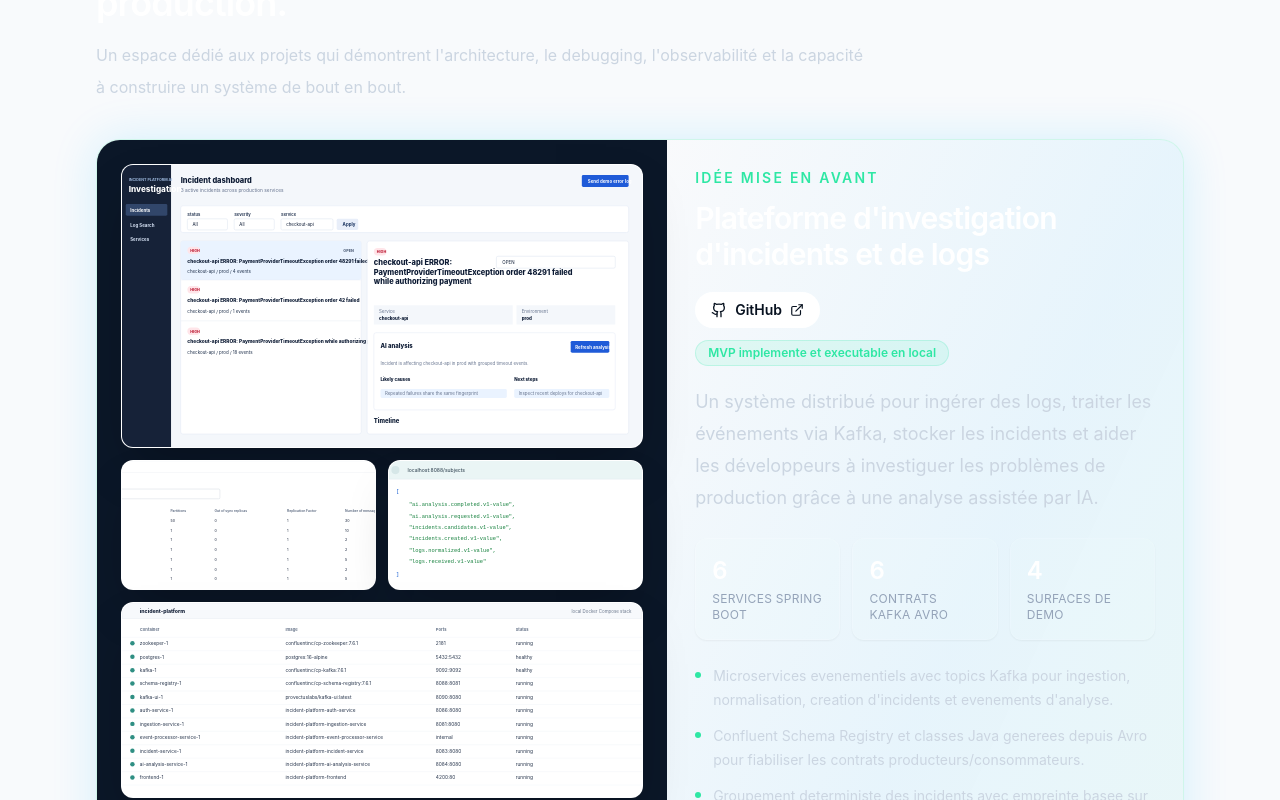
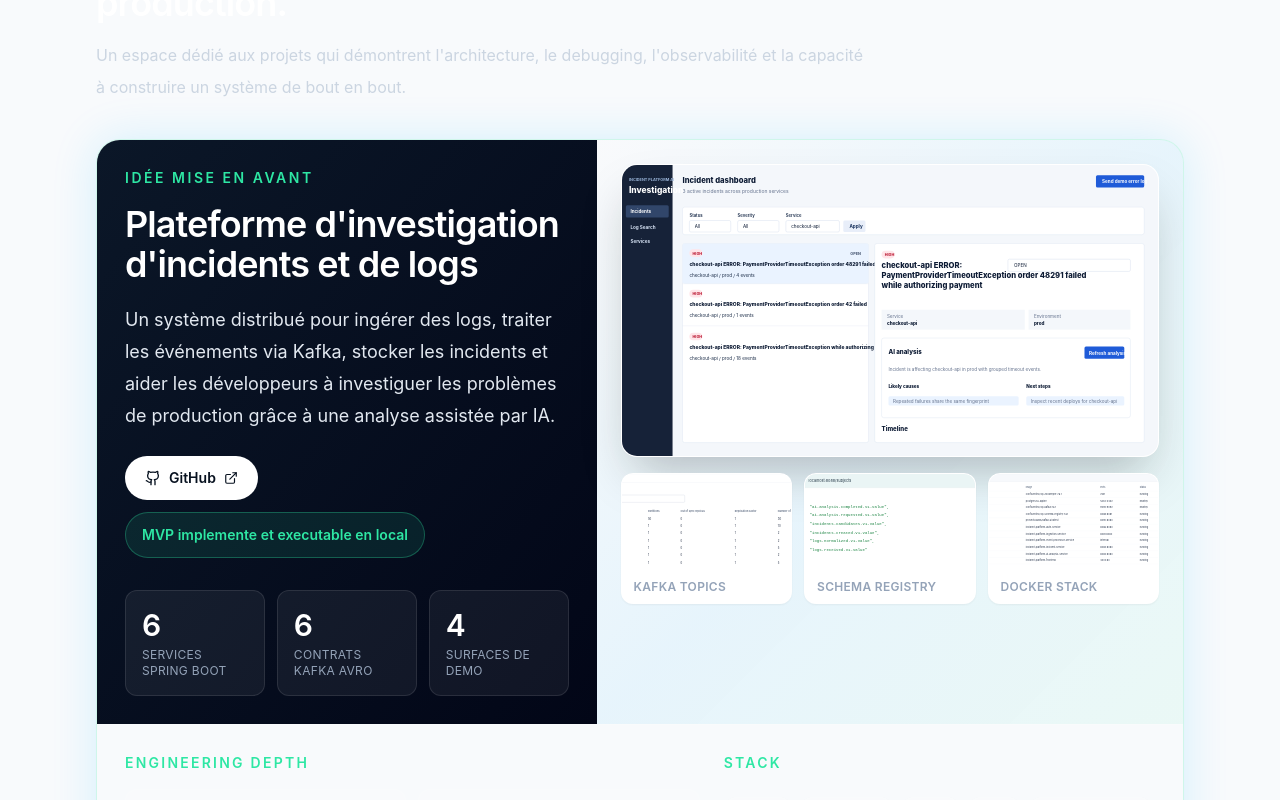
Before and after one commit to Mednj/personal-portfolio-naja-mohamed, a React (Vite) app: page / in a window 1280 px wide. Shown: the part 4860-5660 px from the top of the page. Built offline with nearby package versions, Linux system fonts and the light colour scheme.

Commit message:
Polish featured project layout

```diff
--- a/src/pages/App.tsx
+++ b/src/pages/App.tsx
@@ -26,10 +26,9 @@ import { education, type Language, portfolio, skills } from "../data/portfolio";
 
 const cvHref = "/Mohamed-NAJA-CV-Alternance-M2-2026.pdf";
 const incidentScreens = [
-  { src: incidentUi, label: "Investigation UI", className: "md:col-span-2" },
-  { src: incidentKafka, label: "Kafka UI", className: "" },
-  { src: incidentRegistry, label: "Schema Registry", className: "" },
-  { src: incidentDocker, label: "Docker stack", className: "md:col-span-2" },
+  { src: incidentKafka, label: "Kafka topics" },
+  { src: incidentRegistry, label: "Schema Registry" },
+  { src: incidentDocker, label: "Docker stack" },
 ];
 
 type ContactItem = {
@@ -273,28 +272,16 @@ function Projects({ content }: { content: (typeof portfolio)[Language]["projects
       title={content.title}
       intro={content.intro}
     >
-      <article className="overflow-hidden rounded-[1.5rem] border border-electric/25 bg-white shadow-glow dark:border-mint/20 dark:bg-white/[0.06]">
-        <div className="grid gap-0 lg:grid-cols-[1.05fr_0.95fr]">
-          <div className="bg-slate-950 p-5 dark:bg-ink-2 sm:p-6">
-            <div className="grid gap-3 md:grid-cols-2">
-              {incidentScreens.map((screen) => (
-                <figure
-                  key={screen.label}
-                  className={`${screen.className} overflow-hidden rounded-xl border border-white/10 bg-white shadow-2xl`}
-                >
-                  <img src={screen.src} alt={`${content.projectTitle} - ${screen.label}`} className="h-full min-h-32 w-full object-cover" />
-                </figure>
-              ))}
-            </div>
-          </div>
-          <div className="bg-gradient-to-br from-white via-sky-50/90 to-emerald-50/80 p-7 dark:from-white/[0.08] dark:via-electric/[0.08] dark:to-mint/[0.07]">
-            <div className="flex flex-wrap items-start justify-between gap-5">
+      <article className="overflow-hidden rounded-[1.5rem] border border-electric/20 bg-white shadow-glow dark:border-mint/20 dark:bg-white/[0.06]">
+        <div className="grid gap-0 lg:grid-cols-[0.92fr_1.08fr]">
+          <div className="flex flex-col justify-between bg-gradient-to-br from-slate-950 via-slate-900 to-ink p-7 text-white dark:from-ink-2 dark:to-slate-950">
             <div>
-                <p className="text-sm font-semibold uppercase tracking-[0.16em] text-electric dark:text-mint">{content.featured}</p>
-                <h3 className="mt-3 text-3xl font-semibold tracking-tight text-slate-950 dark:text-white">{content.projectTitle}</h3>
-              </div>
+              <p className="text-sm font-semibold uppercase tracking-[0.18em] text-mint">{content.featured}</p>
+              <h3 className="mt-4 text-3xl font-semibold tracking-tight sm:text-4xl">{content.projectTitle}</h3>
+              <p className="mt-5 text-lg leading-8 text-slate-200">{content.description}</p>
+              <div className="mt-6 flex flex-wrap gap-3">
                 <a
-                className="inline-flex items-center gap-2 rounded-full bg-slate-950 px-4 py-2 text-sm font-semibold text-white transition hover:-translate-y-0.5 hover:bg-electric dark:bg-white dark:text-ink dark:hover:bg-mint"
+                  className="inline-flex items-center gap-2 rounded-full bg-white px-5 py-3 text-sm font-semibold text-ink transition hover:-translate-y-0.5 hover:bg-mint"
                   href={content.repoUrl}
                   target="_blank"
                   rel="noreferrer"
@@ -303,39 +290,64 @@ function Projects({ content }: { content: (typeof portfolio)[Language]["projects
                   GitHub
                   <ExternalLink size={14} />
                 </a>
+                <span className="inline-flex items-center rounded-full border border-mint/30 bg-mint/10 px-4 py-3 text-sm font-semibold text-mint">
+                  {content.status}
+                </span>
               </div>
-            <p className="mt-3 inline-flex rounded-full border border-electric/20 bg-electric/10 px-3 py-1 text-xs font-semibold text-electric dark:border-mint/20 dark:bg-mint/10 dark:text-mint">
-              {content.status}
-            </p>
-            <p className="mt-5 text-lg leading-8 text-slate-700 dark:text-slate-300">{content.description}</p>
+            </div>
 
-            <div className="mt-6 grid gap-3 sm:grid-cols-3">
+            <div className="mt-8 grid gap-3 sm:grid-cols-3">
               {content.metrics.map(([value, label]) => (
-                <div key={label} className="rounded-xl border border-slate-200 bg-white/85 p-4 shadow-sm dark:border-white/10 dark:bg-white/5">
-                  <p className="text-2xl font-semibold text-slate-950 dark:text-white">{value}</p>
-                  <p className="mt-1 text-xs uppercase tracking-wide text-slate-500 dark:text-slate-400">{label}</p>
+                <div key={label} className="rounded-xl border border-white/10 bg-white/[0.06] p-4">
+                  <p className="text-3xl font-semibold">{value}</p>
+                  <p className="mt-1 text-xs uppercase tracking-wide text-slate-400">{label}</p>
                 </div>
               ))}
             </div>
+          </div>
 
-            <div className="mt-6 space-y-3">
+          <div className="bg-gradient-to-br from-white via-sky-50/80 to-emerald-50/70 p-5 dark:from-white/[0.08] dark:via-electric/[0.08] dark:to-mint/[0.07] sm:p-6">
+            <figure className="overflow-hidden rounded-2xl border border-slate-200 bg-white shadow-2xl dark:border-white/10">
+              <img src={incidentUi} alt={`${content.projectTitle} - investigation dashboard`} className="w-full object-cover" />
+            </figure>
+
+            <div className="mt-4 grid gap-3 md:grid-cols-3">
+              {incidentScreens.map((screen) => (
+                <figure key={screen.label} className="overflow-hidden rounded-xl border border-slate-200 bg-white shadow-sm dark:border-white/10">
+                  <img src={screen.src} alt={`${content.projectTitle} - ${screen.label}`} className="aspect-[16/9] w-full object-cover" />
+                  <figcaption className="border-t border-slate-100 px-3 py-2 text-xs font-semibold uppercase tracking-wide text-slate-500 dark:border-white/10 dark:text-slate-400">
+                    {screen.label}
+                  </figcaption>
+                </figure>
+              ))}
+            </div>
+          </div>
+        </div>
+
+        <div className="grid gap-6 border-t border-slate-200 bg-white p-7 dark:border-white/10 dark:bg-white/[0.03] lg:grid-cols-[1fr_0.75fr]">
+          <div>
+            <p className="text-sm font-semibold uppercase tracking-[0.16em] text-electric dark:text-mint">Engineering depth</p>
+            <div className="mt-4 grid gap-3 md:grid-cols-2">
               {content.highlights.map((highlight) => (
-                <div key={highlight} className="flex gap-3 text-sm leading-6 text-slate-700 dark:text-slate-300">
+                <div key={highlight} className="flex gap-3 rounded-xl border border-slate-200 bg-slate-50/80 p-4 text-sm leading-6 text-slate-700 dark:border-white/10 dark:bg-white/5 dark:text-slate-300">
                   <span className="mt-2 h-1.5 w-1.5 shrink-0 rounded-full bg-electric dark:bg-mint" />
                   <span>{highlight}</span>
                 </div>
               ))}
             </div>
+          </div>
 
+          <div>
+            <p className="text-sm font-semibold uppercase tracking-[0.16em] text-electric dark:text-mint">Stack</p>
             <div className="mt-6 flex flex-wrap gap-2">
               {content.stack.map((tech) => (
                 <Badge key={tech}>{tech}</Badge>
               ))}
             </div>
 
-            <div className="mt-6 flex flex-wrap items-center justify-between gap-4 rounded-xl border border-slate-200 bg-white/80 p-4 text-sm leading-6 text-slate-600 dark:border-white/10 dark:bg-white/5 dark:text-slate-300">
+            <div className="mt-6 rounded-xl border border-slate-200 bg-slate-50/80 p-4 text-sm leading-6 text-slate-600 dark:border-white/10 dark:bg-white/5 dark:text-slate-300">
               <p>{content.note}</p>
-              <a className="inline-flex shrink-0 items-center gap-2 font-semibold text-electric transition hover:text-slate-950 dark:text-mint dark:hover:text-white" href={content.repoUrl} target="_blank" rel="noreferrer">
+              <a className="mt-4 inline-flex items-center gap-2 font-semibold text-electric transition hover:text-slate-950 dark:text-mint dark:hover:text-white" href={content.repoUrl} target="_blank" rel="noreferrer">
                 {content.repoLabel}
                 <ExternalLink size={15} />
               </a>
```
Lines whose indentation alone changed are shown as unchanged.
